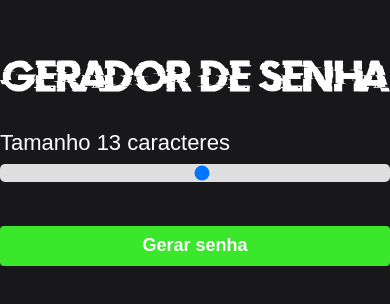
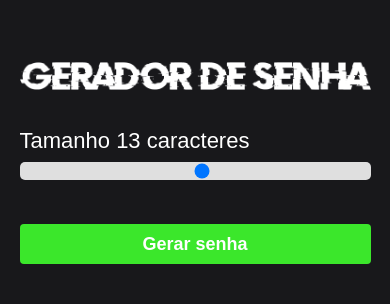
Before and after one commit to kauamunizz/10.Gerador-de-senha, a plain HTML site: page index.html in a window 390 px wide. Shown: the part 252-556 px from the top of the page. Drawn offline with Linux system fonts and the light colour scheme.

Commit message:
responsivo

```diff
--- a/css/style.css
+++ b/css/style.css
@@ -110,3 +110,9 @@ body {
 .hide {
     display: none;
 }
+
+@media (max-width: 576px) {
+    body {
+        width: 90%;
+    }
+}
```
